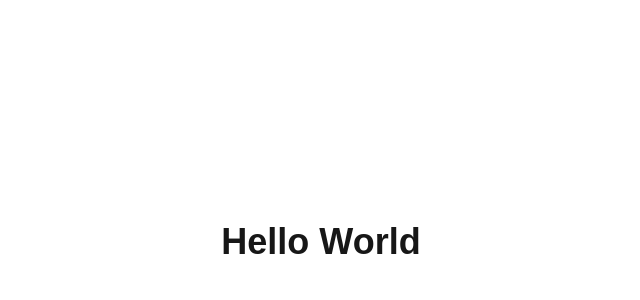
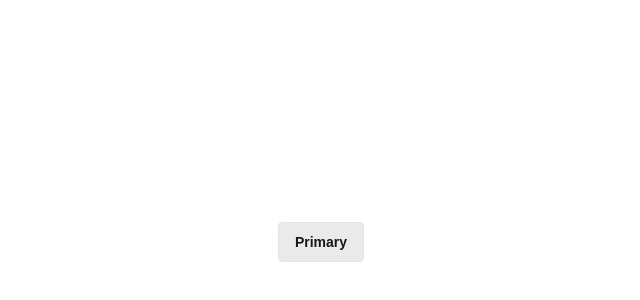
Before and after one commit to RyanDelbango/immortality-hole, a Next.js app: page / in a window 1280 px wide. Shown: the part 158-458 px from the top of the page, without its empty margins (319-959 px from the left). Built offline with nearby package versions, Linux system fonts and the light colour scheme.

Commit message:
Add daisy UI

```diff
--- a/src/app/globals.css
+++ b/src/app/globals.css
@@ -1,4 +1,5 @@
 @import "tailwindcss";
+@plugin "daisyui";
 
 :root {
   --background: #ffffff;
--- a/src/app/page.tsx
+++ b/src/app/page.tsx
@@ -1,7 +1,11 @@
+import ClientButton from "@/components/ClientButton";
+
 export default function Home() {
   return (
     <div className="flex min-h-screen items-center justify-center">
-      <h1 className="text-4xl font-bold">Hello World</h1>
+      <ClientButton message="Hello World" className="btn btn-soft">
+        Primary
+      </ClientButton>
     </div>
   );
 }
--- /dev/null
+++ b/src/components/ClientButton.tsx
@@ -0,0 +1,21 @@
+"use client";
+
+interface ButtonProps {
+  className?: string;
+  children: React.ReactNode;
+  message?: string;
+}
+
+export default function ClientButton({ className, children, message }: ButtonProps) {
+  const handleClick = () => {
+    if (message) {
+      alert(message);
+    }
+  };
+
+  return (
+    <button onClick={handleClick} className={className}>
+      {children}
+    </button>
+  );
+}
```
Also changed, not shown: package.json (+7 -6 lines), 1 other file (tests, documents, lock files or other folders).
